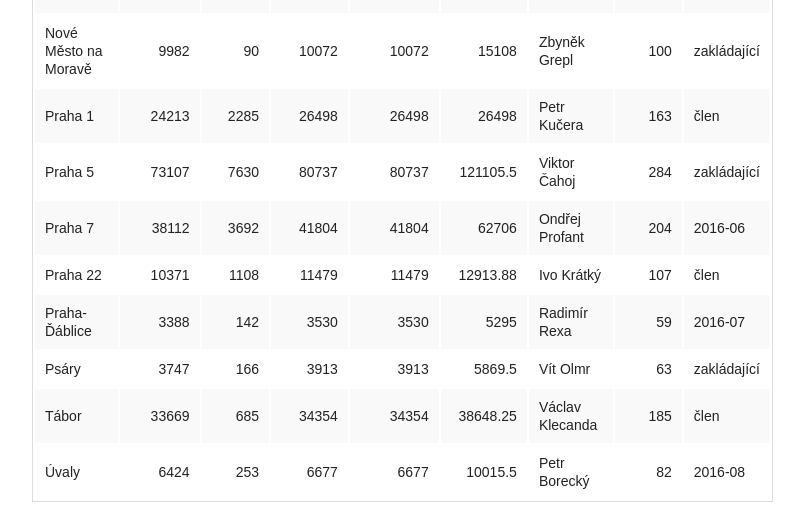
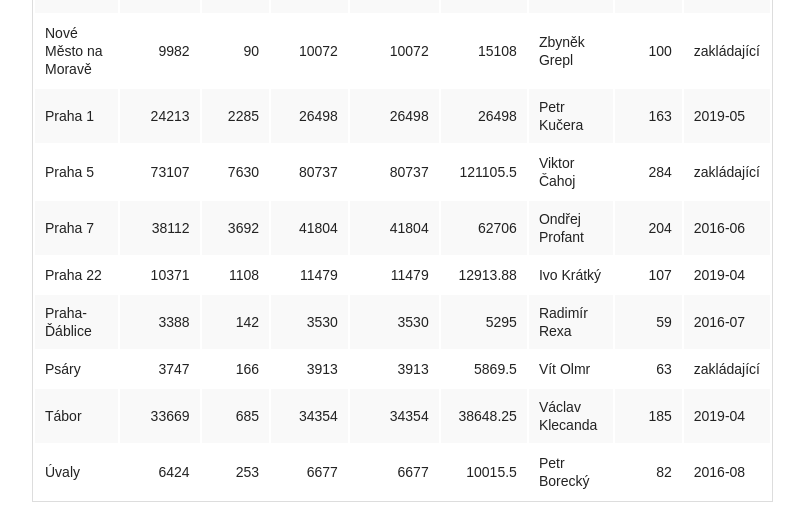
Before and after one commit to otevrenamesta/otevrenamesta.github.io, a Jekyll site: the page built from pages/clenstvi.md, in a window 1280 px wide and 900 px high, scrolled down 904 px. Shown: the part 152-662 px from the top of the window, without its empty margins (353-1157 px from the left). Built offline with Jekyll 4.4.1, drawn with Linux system fonts in a browser that asks for light colours; nearby versions of some CDN libraries; library files that are not in the unit come from our copies.

Commit message:
aktualizace kontaktů

```diff
--- a/pages/clenstvi.md
+++ b/pages/clenstvi.md
@@ -31,13 +31,13 @@ Brno-střed | 82984 | 2616 | 85600 | 42800 | 64200 | Patrik Doležal | 293 | zak
 Choceń | 8457 | 122 | 8579 | 8579 | 12868.5 | Jiří Pírko | 93 | 2019-01
 Kutná Hora | 19646 | 548 | 20194 | 20194 | 30291 | Lukáš Jelínek | 142 | 2016-06
 Nové Město na Moravě | 9982 | 90 | 10072 | 10072 | 15108 | Zbyněk Grepl | 100 | zakládající
-Praha 1 | 24213 | 2285 | 26498 | 26498 | 26498 | Petr Kučera | 163 | člen
+Praha 1 | 24213 | 2285 | 26498 | 26498 | 26498 | Petr Kučera | 163 | 2019-05
 Praha 5 | 73107 | 7630 | 80737 | 80737 | 121105.5 | Viktor Čahoj | 284 | zakládající
 Praha 7 | 38112 | 3692 | 41804 | 41804 | 62706 | Ondřej Profant | 204 | 2016-06
-Praha 22 | 10371 | 1108 | 11479 | 11479 | 12913.88 | Ivo Krátký | 107 | člen
+Praha 22 | 10371 | 1108 | 11479 | 11479 | 12913.88 | Ivo Krátký | 107 | 2019-04
 Praha-Ďáblice | 3388 | 142 | 3530 | 3530 | 5295 | Radimír Rexa | 59 | 2016-07
 Psáry | 3747 | 166 | 3913 | 3913 | 5869.5 | Vít Olmr | 63 | zakládající
-Tábor | 33669 | 685 | 34354 | 34354 | 38648.25 | Václav Klecanda | 185 | člen
+Tábor | 33669 | 685 | 34354 | 34354 | 38648.25 | Václav Klecanda | 185 | 2019-04
 Úvaly | 6424 | 253 | 6677 | 6677 | 10015.5 | Petr Borecký | 82 | 2016-08
 
 <sup>
```
